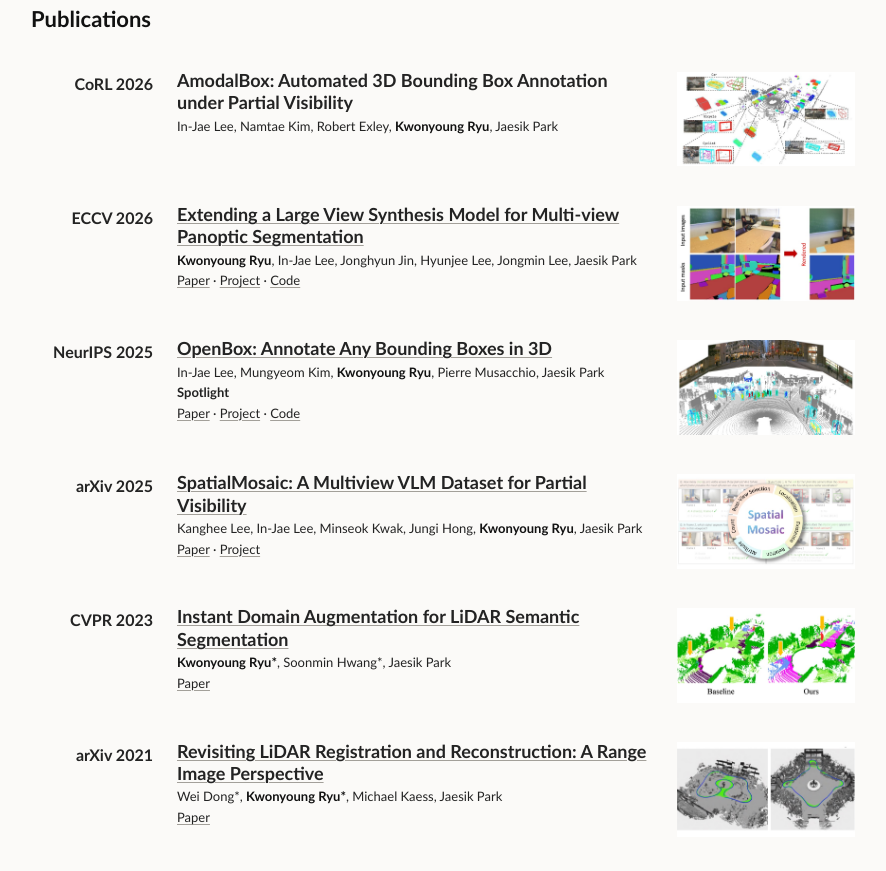
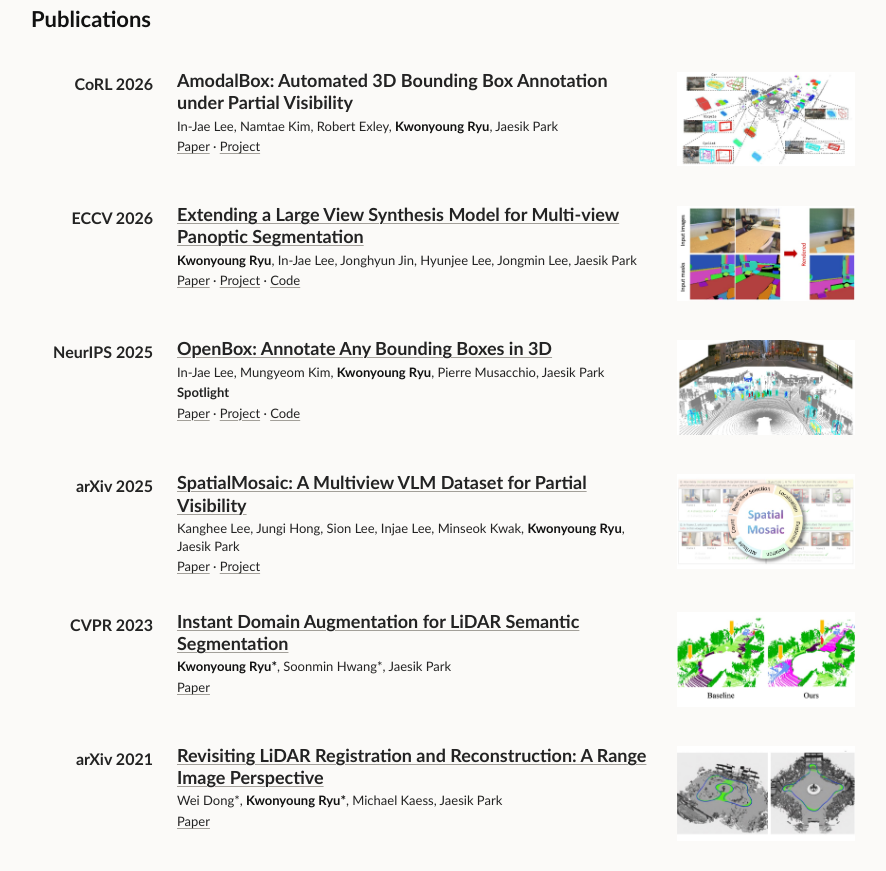
Before and after one commit to kwonyoung9120/kwonyoung9120.github.io, a plain HTML site: page index.html in a window 1280 px wide. Shown: the part 1458-2329 px from the top of the page, without its empty margins (197-1083 px from the left). Drawn offline with Linux system fonts and the light colour scheme.

Commit message:
Update AmodalBox links and SpatialMosaic author list

```diff
--- a/index.html
+++ b/index.html
@@ -144,6 +144,11 @@
           <div class="publication-text">
             <h3>AmodalBox: Automated 3D Bounding Box Annotation under Partial Visibility</h3>
             <p>In-Jae Lee, Namtae Kim, Robert Exley, <strong>Kwonyoung Ryu</strong>, Jaesik Park</p>
+            <p class="publication-links">
+              <a href="https://arxiv.org/abs/2611.10821">Paper</a>
+              <span>&middot;</span>
+              <a href="https://oliver0922.github.io/AmodalBox/">Project</a>
+            </p>
           </div>
           <img class="publication-thumb" src="images/papers/amodalbox.jpg" alt="AmodalBox thumbnail">
         </article>
@@ -191,7 +196,7 @@
             <h3>
               <a href="https://arxiv.org/abs/2512.23365">SpatialMosaic: A Multiview VLM Dataset for Partial Visibility</a>
             </h3>
-            <p>Kanghee Lee, In-Jae Lee, Minseok Kwak, Jungi Hong, <strong>Kwonyoung Ryu</strong>, Jaesik Park</p>
+            <p>Kanghee Lee, Jungi Hong, Sion Lee, Injae Lee, Minseok Kwak, <strong>Kwonyoung Ryu</strong>, Jaesik Park</p>
             <p class="publication-links">
               <a href="https://arxiv.org/abs/2512.23365">Paper</a>
               <span>&middot;</span>
```
